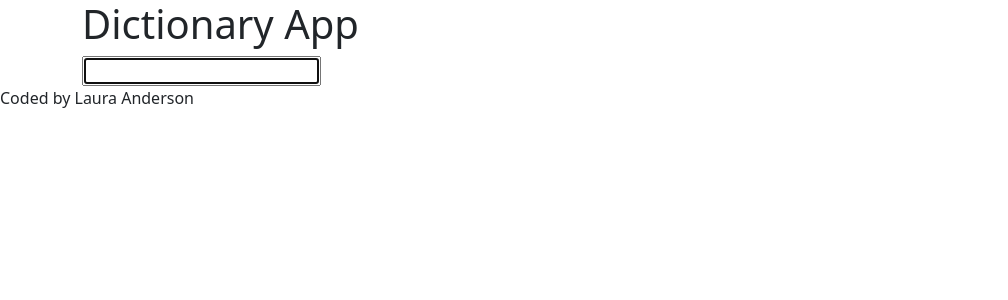
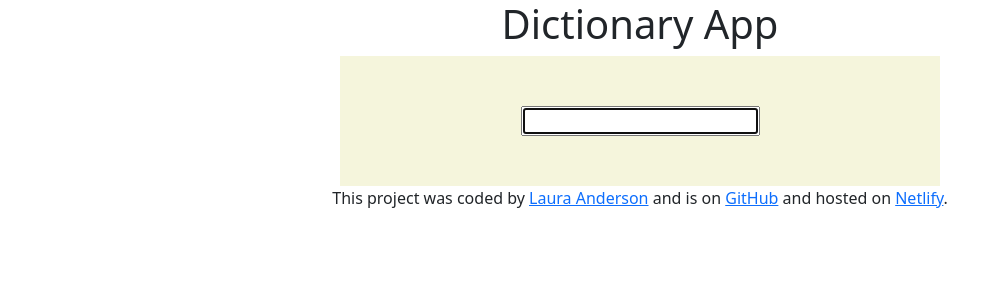
Before and after one commit to lauraanderson-projects/DictionaryApp, a React (Create React App) app: page / in a window 1280 px wide. Shown: the top 300 px of the page, without its empty margins (0-1008 px from the left). Built offline with nearby package versions, Linux system fonts and the light colour scheme; the HTML template or start-up script is replaced by a standard one.

Commit message:
setting styles

```diff
--- a/src/App.css
+++ b/src/App.css
@@ -0,0 +1,19 @@
+h1 {
+  text-align: center;
+}
+
+h2,
+h3 {
+  text-align: center;
+}
+
+main {
+  margin: 0 auto;
+  max-width: 600px;
+  background-color: beige;
+  padding: 20px;
+}
+
+.footer {
+  text-align: center;
+}
--- a/src/App.js
+++ b/src/App.js
@@ -12,7 +12,16 @@ function App() {
           <Dictionary />
         </main>
       </div>
-      <footer className="footer">Coded by Laura Anderson</footer>
+      <footer className="footer">
+        This project was coded by{" "}
+        <a href="https://github.com/lauraanderson-projects">Laura Anderson</a>{" "}
+        and is on{" "}
+        <a href="https://github.com/lauraanderson-projects/DictionaryApp">
+          GitHub
+        </a>{" "}
+        and hosted on{" "}
+        <a href="https://dictionary-app-reactjs-la.netlify.app/">Netlify</a>.
+      </footer>
     </div>
   );
 }
--- a/src/Dictionary.css
+++ b/src/Dictionary.css
@@ -0,0 +1,8 @@
+.Dictionary input {
+  margin: 0 auto;
+  display: block;
+}
+
+.Dictionary form {
+  margin: 30px;
+}
--- a/src/Results.js
+++ b/src/Results.js
@@ -1,5 +1,6 @@
 import React from "react";
 import Meaning from "./Meaning";
+import "./Results.css";
 
 export default function Results(props) {
   //console.log(props.results.phonetic);
```
Also changed, not shown: src/Results.css (added).
